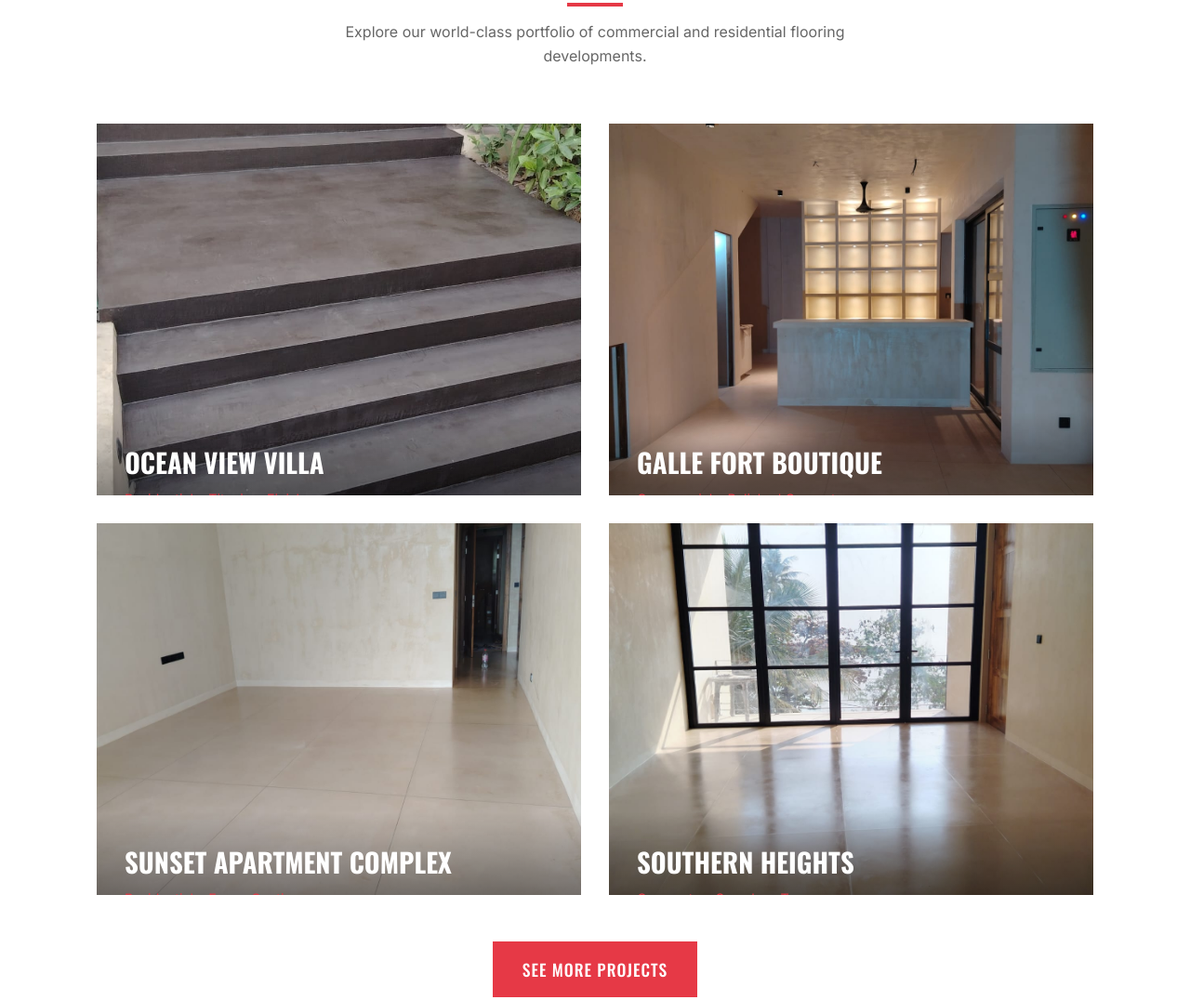
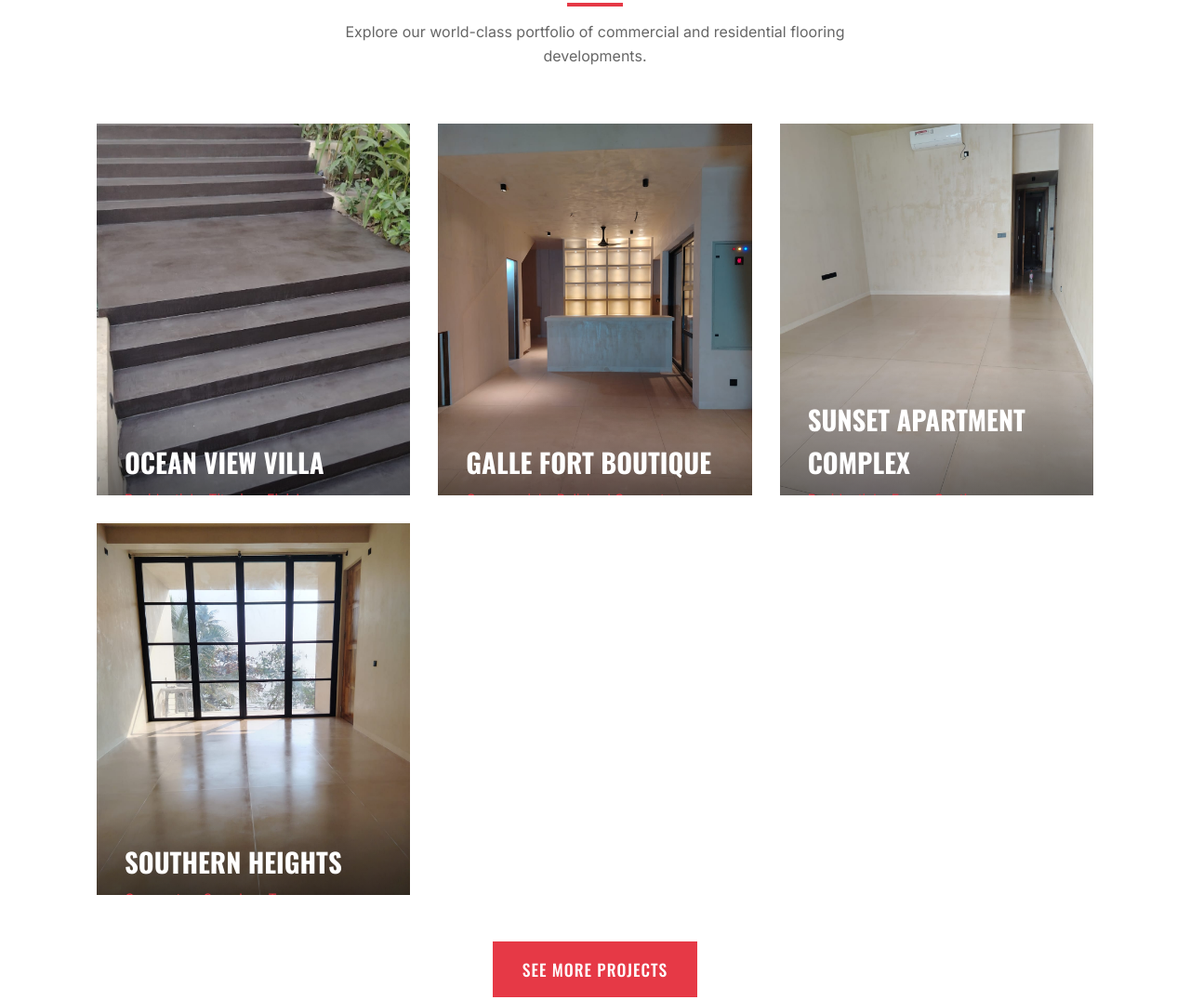
Before and after one commit to SheharaHeshan/nirmana-web, a plain HTML site: page main/index.html in a window 1280 px wide. Shown: the part 976-2052 px from the top of the page at 93% size. Drawn offline with nearby package versions, Linux system fonts and the light colour scheme.

Commit message:
fixed mobile responsive

```diff
--- a/main/style.css
+++ b/main/style.css
@@ -326,7 +326,7 @@
 /* Projects Section */
 .project-grid {
     display: grid;
-    grid-template-columns: repeat(auto-fit, minmax(350px, 1fr));
+    grid-template-columns: repeat(auto-fit, minmax(280px, 1fr));
     gap: 30px;
 }
 
```
